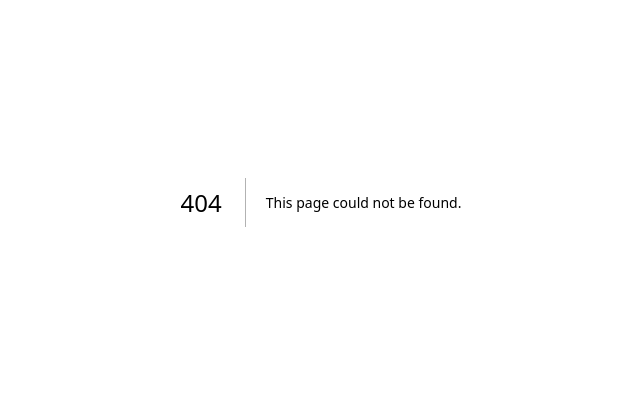
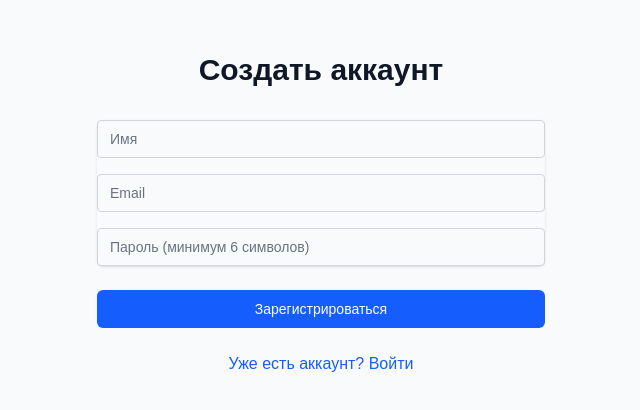
Before and after one commit to IdikiiD/posts_maker_next_react_ts, a Next.js app: page /register in a window 1280 px wide. Before the commit this address had no page. Shown: the part 198-608 px from the top of the page, without its empty margins (319-959 px from the left). Built offline with nearby package versions, Linux system fonts and the light colour scheme.

Commit message:
feat: add RegisterPage component for user registration and form handling

```diff
--- /dev/null
+++ b/src/app/register/page.tsx
@@ -0,0 +1,140 @@
+"use client";
+
+import { useState } from "react";
+import { useRouter } from "next/navigation";
+import Link from "next/link";
+
+export default function RegisterPage() {
+    const [formData, setFormData] = useState({
+        name: "",
+        email: "",
+        password: "",
+    });
+    const [error, setError] = useState("");
+    const [loading, setLoading] = useState(false);
+    const router = useRouter();
+
+    const handleSubmit = async (e: React.FormEvent) => {
+        e.preventDefault();
+        setError("");
+        setLoading(true);
+
+        try {
+            const res = await fetch("/api/register", {
+                method: "POST",
+                headers: { "Content-Type": "application/json" },
+                body: JSON.stringify(formData),
+            });
+
+            const data = await res.json();
+
+            if (!res.ok) {
+                throw new Error(data.message || "Ошибка регистрации");
+            }
+
+            // Успешная регистрация
+            router.push("/");
+        } catch (err: any) {
+            setError(err.message);
+        } finally {
+            setLoading(false);
+        }
+    };
+
+    return (
+        <div className="min-h-screen flex items-center justify-center bg-gray-50 py-12 px-4 sm:px-6 lg:px-8">
+            <div className="max-w-md w-full space-y-8">
+                <div>
+                    <h2 className="mt-6 text-center text-3xl font-extrabold text-gray-900">
+                        Создать аккаунт
+                    </h2>
+                </div>
+
+                <form className="mt-8 space-y-6" onSubmit={handleSubmit}>
+                    {error && (
+                        <div className="bg-red-100 border border-red-400 text-red-700 px-4 py-3 rounded">
+                            {error}
+                        </div>
+                    )}
+
+                    <div className="rounded-md shadow-sm space-y-4">
+                        <div>
+                            <label htmlFor="name" className="sr-only">
+                                Имя
+                            </label>
+                            <input
+                                id="name"
+                                name="name"
+                                type="text"
+                                required
+                                value={formData.name}
+                                onChange={(e) =>
+                                    setFormData({ ...formData, name: e.target.value })
+                                }
+                                className="appearance-none rounded relative block w-full px-3 py-2 border border-gray-300 placeholder-gray-500 text-gray-900 focus:outline-none focus:ring-blue-500 focus:border-blue-500 focus:z-10 sm:text-sm"
+                                placeholder="Имя"
+                            />
+                        </div>
+
+                        <div>
+                            <label htmlFor="email" className="sr-only">
+                                Email
+                            </label>
+                            <input
+                                id="email"
+                                name="email"
+                                type="email"
+                                autoComplete="email"
+                                required
+                                value={formData.email}
+                                onChange={(e) =>
+                                    setFormData({ ...formData, email: e.target.value })
+                                }
+                                className="appearance-none rounded relative block w-full px-3 py-2 border border-gray-300 placeholder-gray-500 text-gray-900 focus:outline-none focus:ring-blue-500 focus:border-blue-500 focus:z-10 sm:text-sm"
+                                placeholder="Email"
+                            />
+                        </div>
+
+                        <div>
+                            <label htmlFor="password" className="sr-only">
+                                Пароль
+                            </label>
+                            <input
+                                id="password"
+                                name="password"
+                                type="password"
+                                autoComplete="new-password"
+                                required
+                                value={formData.password}
+                                onChange={(e) =>
+                                    setFormData({ ...formData, password: e.target.value })
+                                }
+                                className="appearance-none rounded relative block w-full px-3 py-2 border border-gray-300 placeholder-gray-500 text-gray-900 focus:outline-none focus:ring-blue-500 focus:border-blue-500 focus:z-10 sm:text-sm"
+                                placeholder="Пароль (минимум 6 символов)"
+                            />
+                        </div>
+                    </div>
+
+                    <div>
+                        <button
+                            type="submit"
+                            disabled={loading}
+                            className="group relative w-full flex justify-center py-2 px-4 border border-transparent text-sm font-medium rounded-md text-white bg-blue-600 hover:bg-blue-700 focus:outline-none focus:ring-2 focus:ring-offset-2 focus:ring-blue-500 disabled:opacity-50 disabled:cursor-not-allowed"
+                        >
+                            {loading ? "Регистрация..." : "Зарегистрироваться"}
+                        </button>
+                    </div>
+
+                    <div className="text-center">
+                        <Link
+                            href="/login"
+                            className="font-medium text-blue-600 hover:text-blue-500"
+                        >
+                            Уже есть аккаунт? Войти
+                        </Link>
+                    </div>
+                </form>
+            </div>
+        </div>
+    );
+}
```
